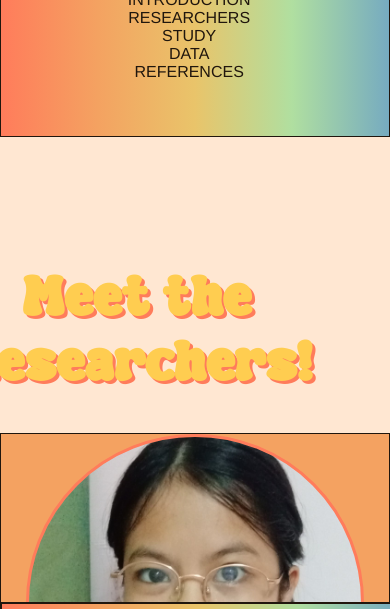
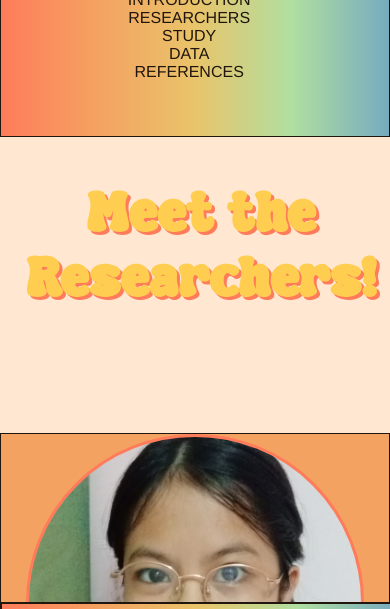
Before and after one commit to altheya-e/q1qp_na_anenargan, a plain HTML site: page researchers.html in a window 390 px wide. Shown: the part 158-767 px from the top of the page. Drawn offline with Linux system fonts and the light colour scheme.

Commit message:
Add files via upload

```diff
--- a/css/styles.css
+++ b/css/styles.css
@@ -342,8 +342,8 @@ body{
     height: fit-content;
     z-index: 98;
     position: absolute;
-    margin-top: 20vh;
-    margin-left: 40vh;
+    margin-top:25vh;
+    margin-left: 25%;
 }
 
 
@@ -466,8 +466,8 @@ body{
         display: block;
         font-size: 1em;
         z-index: 1;
-        margin-top: 50vh;
-        right: 20%;
+        margin-top: 40vh;
+        margin-left: 0;
     }
     #researchers-title h1{
         text-align: center;
@@ -750,6 +750,10 @@ table, td{
     line-height: 5vh;
 }
 
+#references-list li{
+    font-size: 1em;
+}
+
 /* mobile layout for REFERENCES PAGE */
 @media screen and (max-width: 720px) {
     #references-content{
```
